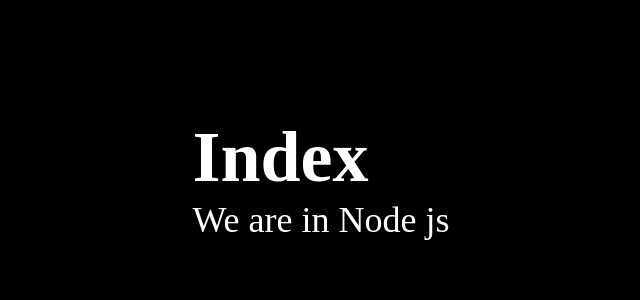
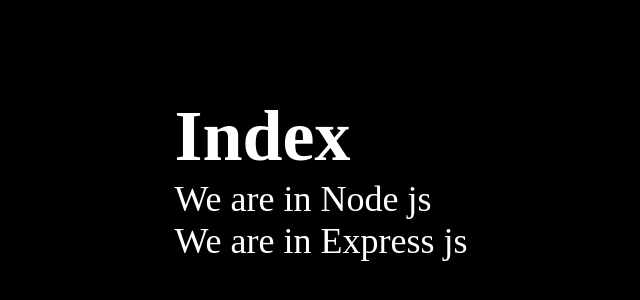
Before and after one commit to SinniS1/backend, a website: page views/index.html in a window 1280 px wide. Shown: the part 222-522 px from the top of the page, without its empty margins (319-959 px from the left). Drawn offline with Linux system fonts and the light colour scheme.

Commit message:
clean up

```diff
--- a/views/index.html
+++ b/views/index.html
@@ -12,6 +12,7 @@
 <body>
     <h1>Index</h1>
     <p>We are in Node js </p>
+    <p>We are in Express js </p>
 </body>
 
 </html>
```
